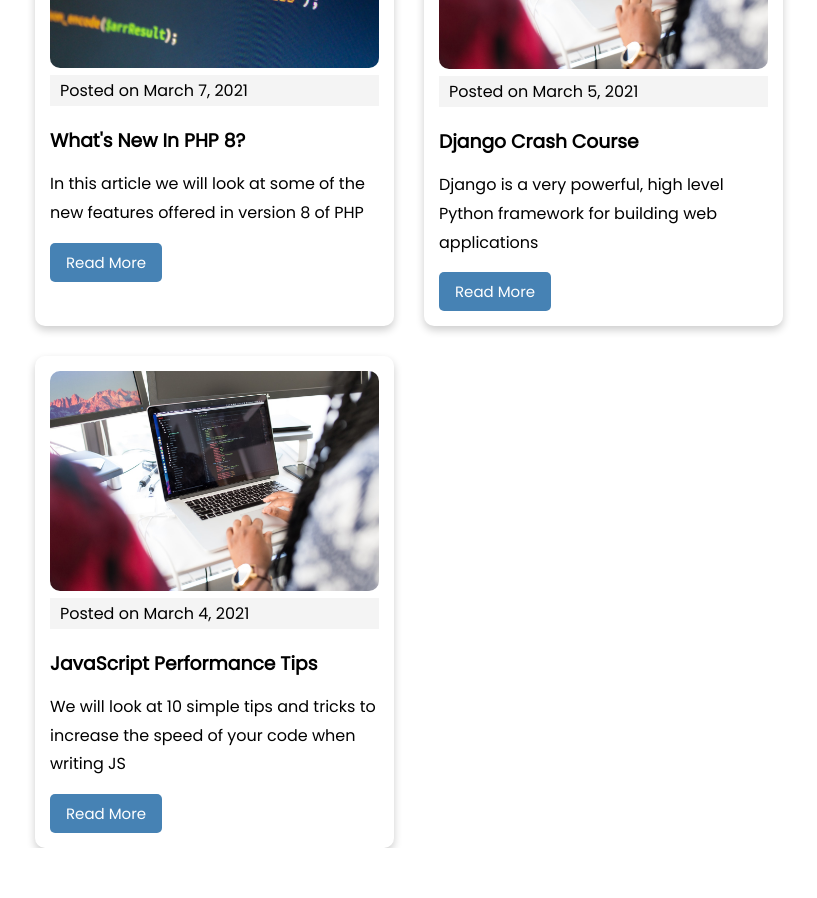
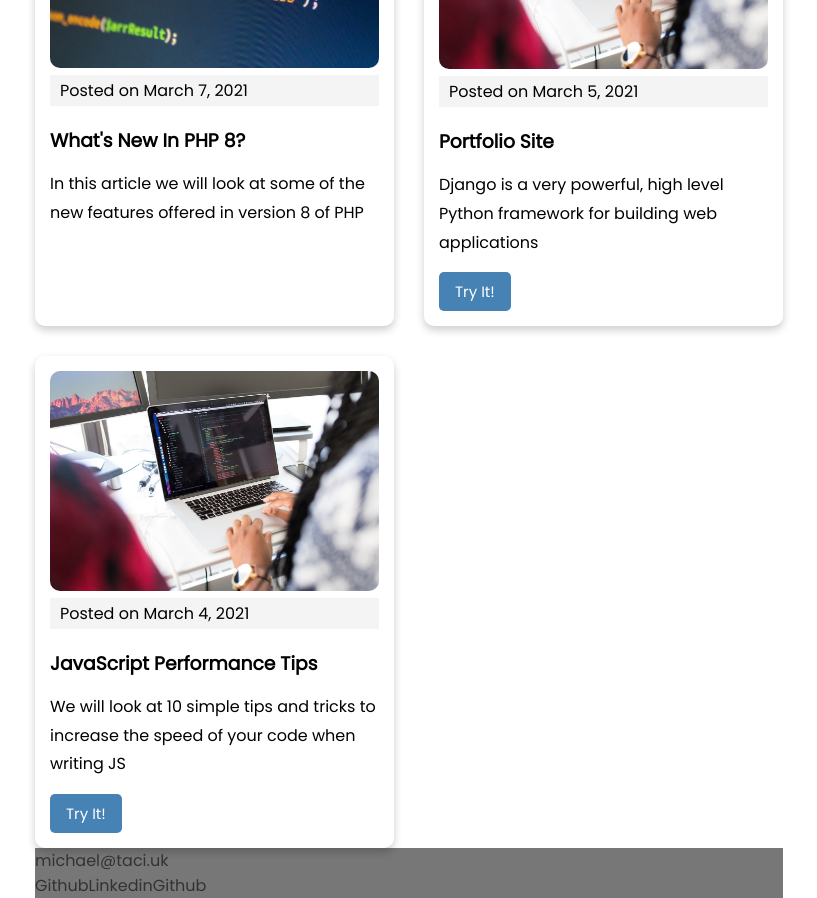
Before and after one commit to michaeltaciuk/portfolio-site, a Next.js app: page / in a window 1280 px wide. Shown: the part 780-1678 px from the top of the page, without its empty margins (231-1048 px from the left). Before the commit the page ends 1628 px from the top, so only its background shows below. Built offline with nearby package versions, Linux system fonts and the light colour scheme.

Commit message:
Structure without content

```diff
--- /dev/null
+++ b/components/Footer.js
@@ -0,0 +1,21 @@
+import React from "react";
+import Link from 'next/link';
+
+export default function Footer() {
+  return (
+    <div className="foot">
+      <a href="mailto:michael@taci.uk">michael@taci.uk</a>
+      <div>
+        <Link href="https://github.com/michaeltaciuk" className="foot-link">
+            <a>Github</a>
+        </Link>
+        <Link href="https://linkedin.com/in/michaeltaciuk">
+            <a>Linkedin</a>
+        </Link>
+        <Link href="https://github.com/in/michaeltaciuk">
+            <a>Github</a>
+        </Link>
+      </div>
+    </div>
+  )
+}
--- a/components/Post.js
+++ b/components/Post.js
@@ -3,17 +3,20 @@
 export default function Post({ post }) {
   return (
     <div className='card'>
-      <img src={post.frontmatter.cover_image} alt='' />
+        <img src={post.frontmatter.cover_image} alt='' />
 
-      <div className='post-date'>Posted on {post.frontmatter.date}</div>
+        <div className='post-date'>Posted on {post.frontmatter.date}</div>
 
-      <h3>{post.frontmatter.title}</h3>
+        <h3>{post.frontmatter.title}</h3>
 
-      <p>{post.frontmatter.excerpt}</p>
+        <p>{post.frontmatter.excerpt}</p>
 
-      <Link href={`/blog/${post.slug}`}>
-        <a className='btn'>Read More</a>
-      </Link>
+        {post.frontmatter.website != null &&
+            <Link href={post.frontmatter.website}>
+                <a className='btn'>Try It!</a>
+            </Link>
+        }
+
     </div>
   )
 }
--- a/pages/index.js
+++ b/pages/index.js
@@ -3,6 +3,7 @@
 import matter from 'gray-matter'
 import Head from 'next/head'
 import Post from '../components/Post'
+import Footer from '../components/Footer'
 import { sortByDate } from '../utils'
 
 export default function Home({ posts }) {
@@ -17,6 +18,8 @@
           <Post key={index} post={post} />
         ))}
       </div>
+
+      <Footer/>
     </div>
   )
 }
--- a/posts/postFive.md
+++ b/posts/postFive.md
@@ -3,6 +3,7 @@
 date: 'March 8, 2021'
 excerpt: 'Crash course to learn the React JavaScript library. We will look at components, hooks and more'
 cover_image: '/images/posts/ecolocation.png'
+website: 'https://ecolocation.io/'
 ---
 
 Lorem markdownum fine incustoditam unda factura versum occuluere Aeneas, iuvat
--- a/posts/postFour.md
+++ b/posts/postFour.md
@@ -1,8 +1,9 @@
 ---
-title: 'Python Book Review'
+title: 'Coastr'
 date: 'March 7, 2021'
 excerpt: 'In this review, we will be looking at the new Python book from Oriley'
 cover_image: '/images/posts/img2.jpg'
+website: 'https://coastr.io/'
 ---
 
 Lorem markdownum fine incustoditam unda factura versum occuluere Aeneas, iuvat
--- a/posts/postOne.md
+++ b/posts/postOne.md
@@ -1,8 +1,9 @@
 ---
-title: 'Django Crash Course'
+title: 'Portfolio Site'
 date: 'March 5, 2021'
 excerpt: 'Django is a very powerful, high level Python framework for building web applications'
 cover_image: '/images/posts/img3.jpg'
+website: 'https://www.apple.com/ca/'
 ---
 
 Lorem markdownum fine incustoditam unda factura versum occuluere Aeneas, iuvat
--- a/posts/postTwo.md
+++ b/posts/postTwo.md
@@ -3,6 +3,7 @@
 date: 'March 4, 2021'
 excerpt: 'We will look at 10 simple tips and tricks to increase the speed of your code when writing JS'
 cover_image: '/images/posts/img3.jpg'
+website: 'https://www.apple.com/ca/'
 ---
 
 Lorem [markdownum](http://insunt.org/inpositaque), et sanguine rutilos dixit
--- a/styles/globals.css
+++ b/styles/globals.css
@@ -83,6 +83,11 @@
   box-shadow: 0 4px 8px 0 rgba(0, 0, 0, 0.2);
 }
 
+.card:hover {
+  transform: scale(0.98);
+}
+
+
 .card-page {
   padding: 15px 30px;
 }
@@ -112,6 +117,16 @@
   line-height: 2.3;
 }
 
+.foot {
+  background: rgb(119, 119, 119);
+  color: #fff;
+}
+
+.foot-link {
+  padding: 20px;
+  border-radius: 5px;
+}
+
 @media (max-width: 500px) {
   .posts {
     grid-template-columns: 1fr;
```
